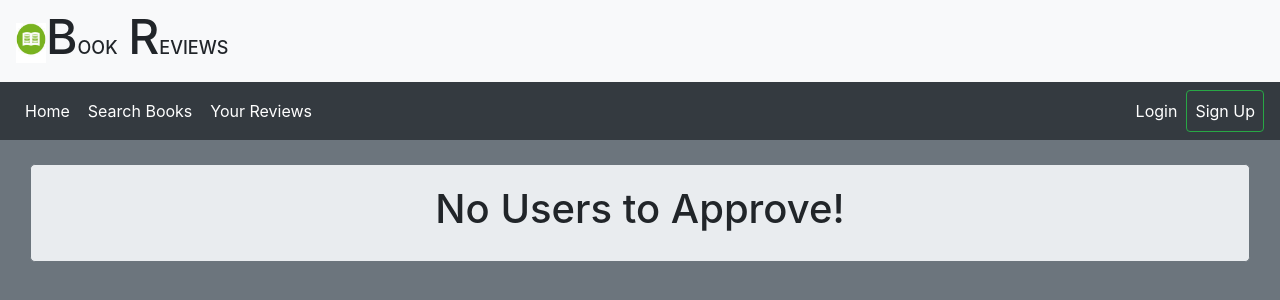
After one commit to hwithington/Project1-Books, a Flask app: template templates/Admin.html in a window 1280 px wide. The commit adds this page. Shown: the top 300 px of the page. Run offline with Flask 2, Linux system fonts and the light colour scheme; the template is opened without the code that fills it, so the values that code supplies are empty; some libraries are stand-ins or nearby versions.

Commit message:
new admin page

```diff
--- a/application.py
+++ b/application.py
@@ -6,7 +6,7 @@ from sqlalchemy import create_engine
 from sqlalchemy.orm import scoped_session, sessionmaker
 from functools import wraps
 import requests
-import json
+# import json
 from datetime import datetime
 from config import DATABASE_URL, BOOK_READ_API_KEY, BOOK_API_KEY
 
@@ -46,11 +46,36 @@ def book_processor():
                     'author': ""
                     }
         else:
-            data = {'thumbnail': data_json['items'][0]['volumeInfo']['imageLinks']['thumbnail'],
-                    'smallthumbnail': data_json['items'][0]['volumeInfo']['imageLinks']['smallThumbnail'],
-                    'description': data_json['items'][0]['volumeInfo']['description'],
-                    'textsnippet': data_json['items'][0]['searchInfo']['textSnippet'],
-                    'author': data_json['items'][0]['volumeInfo']['authors'][0]
+            if 'thumbnail' in data_json:
+                thumbnail = data_json['items'][0]['volumeInfo']['imageLinks']['thumbnail']
+            else:
+                thumbnail = "/static/images/imagenotavailable.png"
+
+            if 'smallThumbnail' in data_json:
+                smallthumbnail = data_json['items'][0]['volumeInfo']['imageLinks']['smallThumbnail']
+            else:
+                smallthumbnail = "/static/images/imagenotavailable.png"
+
+            if 'description' in data_json:
+                description = data_json['items'][0]['volumeInfo']['description']
+            else:
+                description = "Description Currently Not Available..."
+
+            if 'textSnippet' in data_json:
+                textsnippet = data_json['items'][0]['searchInfo']['textSnippet']
+            else:
+                textsnippet = "Description Currently Not Available..."
+
+            if 'authors' in data_json:
+                author = data_json['items'][0]['volumeInfo']['authors'][0]
+            else:
+                author = ""
+
+            data = {'thumbnail': thumbnail,
+                    'smallthumbnail': smallthumbnail,
+                    'description': description,
+                    'textsnippet': textsnippet,
+                    'author': author
                     }
         return data
 
@@ -97,6 +122,8 @@ def login():
             session['logged_in'] = True
             session['user_name'] = user.username
             session['user_id'] = user.id
+            if user.admin == True:
+                session['user_admin'] = True
             return redirect(url_for('homepage'))
     return render_template("Login.html", error=error)
 
@@ -105,6 +132,10 @@ def login():
 @login_required
 def logout():
     session.pop('logged_in')
+    session.pop('user_name')
+    session.pop('user_id')
+    if 'user_admin' in session:
+        session.pop('user_admin')
     flash('You are logged out')
     return redirect(url_for('login'))
 
@@ -126,7 +157,7 @@ def registration():
             error = "Password did not match!"
         else:
             db.execute(
-                "INSERT INTO users (username,password,email,regdate,active_status) VALUES(:username,:password,:email,DEFAULT,FALSE)",
+                "INSERT INTO users (username,password,email,regdate,active_status,admin) VALUES(:username,:password,:email,DEFAULT,FALSE,FALSE)",
                 {"username": username, "password": password, "email": email})
             db.commit()
             flash("Successfully Registered")
@@ -164,6 +195,32 @@ def user():
             return redirect(url_for("homepage"))
 
     return render_template('User.html', error=error, username=username)
+
+
+@app.route("/admin", methods=['GET','POST'])
+@login_required
+def admin():
+    username = session['user_name']
+    user_id = session['user_id']
+    error = ""
+    approvals = {}
+    if 'user_admin' in session:
+        if request.method == 'GET':
+            approvals = db.execute("SELECT * FROM users WHERE active_status=FALSE").fetchall()
+        elif request.method == 'POST':
+            approve_username = request.form.get('approval')
+            print(
+                "APPROVING USER, USER_NAME : {}".format(approve_username))
+            db.execute("UPDATE users SET active_status=TRUE WHERE username=:USER_NAME",{"USER_NAME":approve_username})
+            print("APPROVED!")
+            db.commit()
+            flash(f"{approve_username} : USER APPROVED!")
+            return redirect(url_for("admin"))
+    else:
+        flash("You are not an Admin")
+        return redirect(url_for("homepage"))
+
+    return render_template('Admin.html', error=error, username=username, approvals=approvals)
 
 
 @app.route("/search", methods=['GET'])
@@ -206,7 +263,6 @@ def reviews():
         user_reviews = db.execute("SELECT * FROM reviews WHERE userid=:userid ORDER BY review_date desc",
                                   {"userid": user_id}).fetchall()
         return render_template("Reviews.html", username=username, reviews=user_reviews)
-        # return redirect(url_for('reviews'))
 
 
 
@@ -252,15 +308,14 @@ def book(isbn):
 def book_api(isbn):
     book_item = db.execute("SELECT * FROM books WHERE isbn=:isbn", {'isbn': isbn}).fetchone()
     book_id = book_item.id
-    # book_json = {}
     if book:
         book_json = {"title": book_item.title, "author": book_item.author, "year": book_item.year,
                      "isbn": book_item.isbn}
         rev_count = dict(
             db.execute("SELECT COUNT(*) FROM Reviews WHERE bookid=:bookid", {"bookid": book_id}).fetchone())
         avg_score = dict(
-            db.execute("SELECT AVG(rating) FROM reviews WHERE bookid=:bookid", {"bookid": book_id}).fetchone())
-        book_json.update(review_count=rev_count['count'], average_score=avg_score['avg'])
+            db.execute("SELECT CAST(AVG(rating) AS DECIMAL (10,2)) FROM reviews WHERE bookid=:bookid", {"bookid": book_id}).fetchone())
+        book_json.update(review_count=rev_count['count'], average_score=str(avg_score['avg']))
         return jsonify(book_json)
     else:
         return render_template('404.html')
--- /dev/null
+++ b/templates/Admin.html
@@ -0,0 +1,22 @@
+{%extends"Layout.html"%}
+
+{%block body%}
+    {%if approvals|count > 0%}
+        <h1>USERS TO APPROVE</h1>
+        {%for approval in approvals%}
+            <div>
+                <h1>Username: {{approval.username}}</h1>
+                <form method="POST">
+                    <button type="submit" name="approval" value="{{approval.username}}" class="btn btn-primary">Approve</button>
+                </form>
+            </div>
+        {%endfor%}
+    {%else%}
+        <div class="content col-lg-12">
+        <br/>
+            <div class="jumbotron border border-secondary" style="padding:20px;">
+                <h1>No Users to Approve!</h1>
+            </div>
+        </div>
+    {%endif%}
+{%endblock%}
--- a/templates/Layout.html
+++ b/templates/Layout.html
@@ -26,7 +26,17 @@
                 </li>
             </ul>
             <ul class="navbar-nav justify-content-end">
-                {%if session['logged_in']==True%}
+                {%if session['logged_in']==True and session['user_admin']==True%}
+                    <li class="nav-item active">
+                        <a class="nav-link" href="{{url_for('admin')}}">Admin <span class="sr-only">(current)</span></a>
+                    </li>
+                    <li class="nav-item active">
+                        <a class="nav-link" href="{{url_for('user')}}">{{username}} <span class="sr-only">(current)</span></a>
+                    </li>
+                    <li class="nav-item active">
+                        <a class="nav-link btn btn-info logout" href="{{url_for('logout')}}">Logout <span class="sr-only">(current)</span></a>
+                    </li>
+                {%elif session['logged_in']==True%}
                     <li class="nav-item active">
                         <a class="nav-link" href="{{url_for('user')}}">{{username}} <span class="sr-only">(current)</span></a>
                     </li>
--- a/templates/Login.html
+++ b/templates/Login.html
@@ -4,7 +4,7 @@
 </br>
 <div class="jumbotron jumbotron-fluid">
     <div class="container">
-        <h3 class="display-4">LOGIN</h3></br>
+        <h3 class="display-4 text-left">LOGIN</h3></br>
         <div>
             <form method="POST">
                 <div class="form-group row">
--- a/templates/Search.html
+++ b/templates/Search.html
@@ -14,8 +14,8 @@
     <div class="card-columns text-center">
         {%for book in books%}
             <div id="bookcard" class="card border border-secondary" style="width: 25rem;min-height: 35rem;margin: 20px;">
-                <div class="card-header" style="height:15rem;justify-content:center;vertically-align:middle;">
-                    <img class="center-block" id="{{book.isbn}}" src="{{book_details(book.isbn)['smallthumbnail']}}" alt="cover not available"/>
+                <div class="card-header align-bottom" style="height:15rem;justify-content:center;">
+                    <img class="" id="{{book.isbn}}" src="{{book_details(book.isbn)['smallthumbnail']}}" alt="cover not available"/>
                 </div>
                 <div class="card-body" style="height:16rem;">
                     <h4 class="card-title">{{book.title}}</h4>
```
Also changed, not shown: 1 other file.
